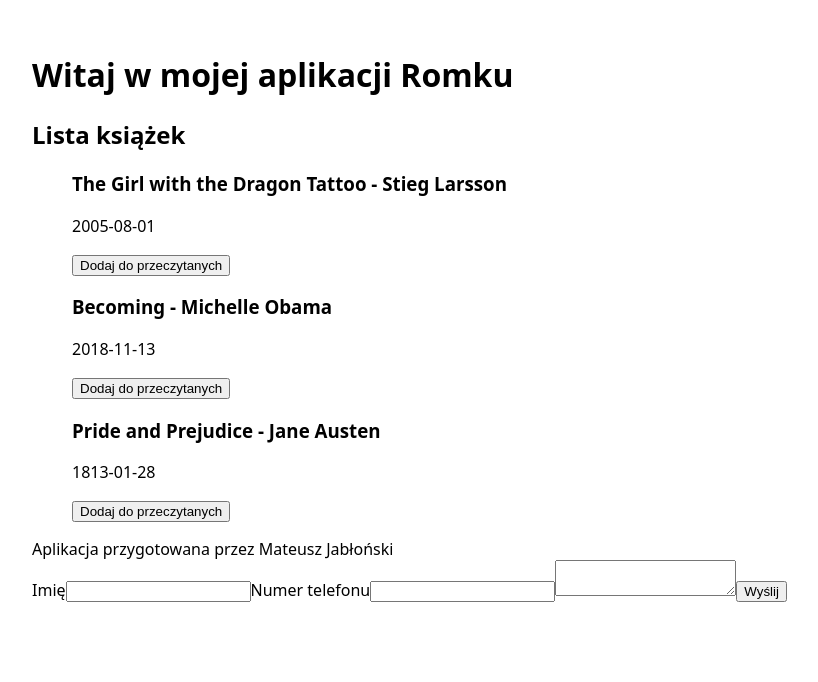
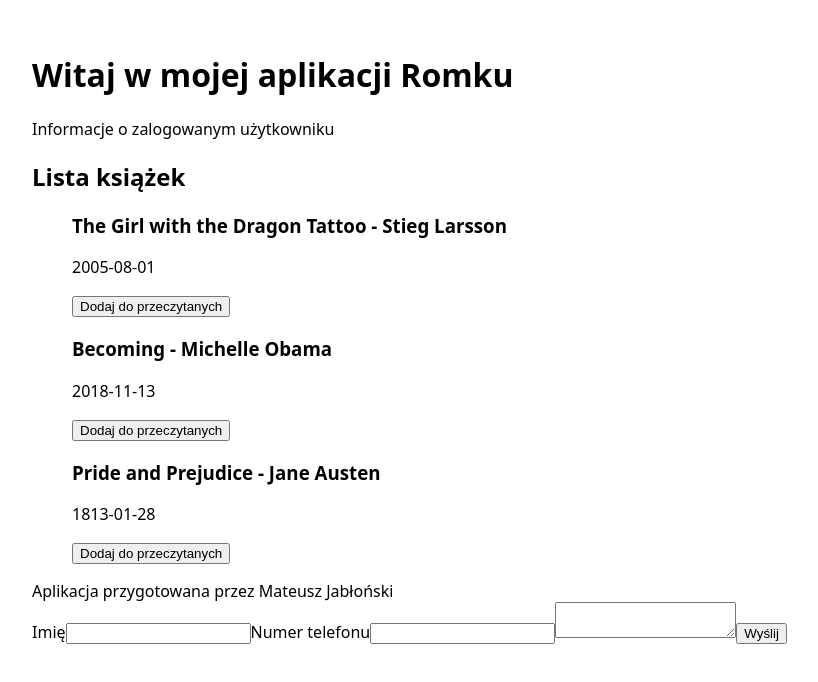
Before and after one commit to matwjablonski/react-open-10-26, a React (Vite) app in the folder my-books-app/: page / in a window 1280 px wide. Shown: the top 682 px of the page, without its empty margins (0-818 px from the left). Built offline with nearby package versions, Linux system fonts and the light colour scheme.

Commit message:
task 7 - init

```diff
--- a/my-books-app/src/App.tsx
+++ b/my-books-app/src/App.tsx
@@ -3,6 +3,7 @@ import { Books } from './components/Books';
 import Footer from './components/Footer';
 import Header from './components/Header';
 import data from './data/books.json';
+import { UserInfo } from './components/UserInfo';
 
 function App() {
   const [ readBooksIds, setReadBooksIds ] = useState<string[]>([]);
@@ -22,7 +23,9 @@ function App() {
 
   return (
     <main>
-      <Header name="Romku" />
+      <Header name="Romku">
+        <UserInfo />
+      </Header>
       <Books
         data={data}
         setReadBook={setReadBook}
--- a/my-books-app/src/components/Books/index.tsx
+++ b/my-books-app/src/components/Books/index.tsx
@@ -1,3 +1,4 @@
+import { useEffect, useRef } from "react";
 import type { Book } from "../../types/book"
 import { Book as BookItem } from "../Book";
 
@@ -8,10 +9,19 @@ type BooksProps = {
 }
 
 export const Books = ({ data, setReadBook, checkIfWasRead }: BooksProps) => {
+    const listRef = useRef<HTMLUListElement>(null);
+
+    useEffect(() => {
+        if (listRef.current) {
+            listRef.current.getBoundingClientRect();
+        }
+    });
+
     return (
         <div>
             <h2>Lista książek</h2>
-            <ul>
+
+            <ul ref={listRef}>
                 {(data).map((book) => (
                     <BookItem
                         key={book.id}
--- a/my-books-app/src/components/Header/index.tsx
+++ b/my-books-app/src/components/Header/index.tsx
@@ -1,10 +1,14 @@
+import type { ReactNode } from "react";
+
 export type HeaderProps = {
     name?: string;
+    children: ReactNode;
 }
 
-const Header = ({ name }: HeaderProps) => {
+const Header = ({ name, children }: HeaderProps) => {
     return <div>
         <h1>Witaj w mojej aplikacji {name ?? 'czytelniku'}</h1>
+        {children}
     </div>
 }
 
--- /dev/null
+++ b/my-books-app/src/components/UserInfo/index.tsx
@@ -0,0 +1,5 @@
+export const UserInfo = () => {
+    return (
+        <p>Informacje o zalogowanym użytkowniku</p>
+    )
+}
```
